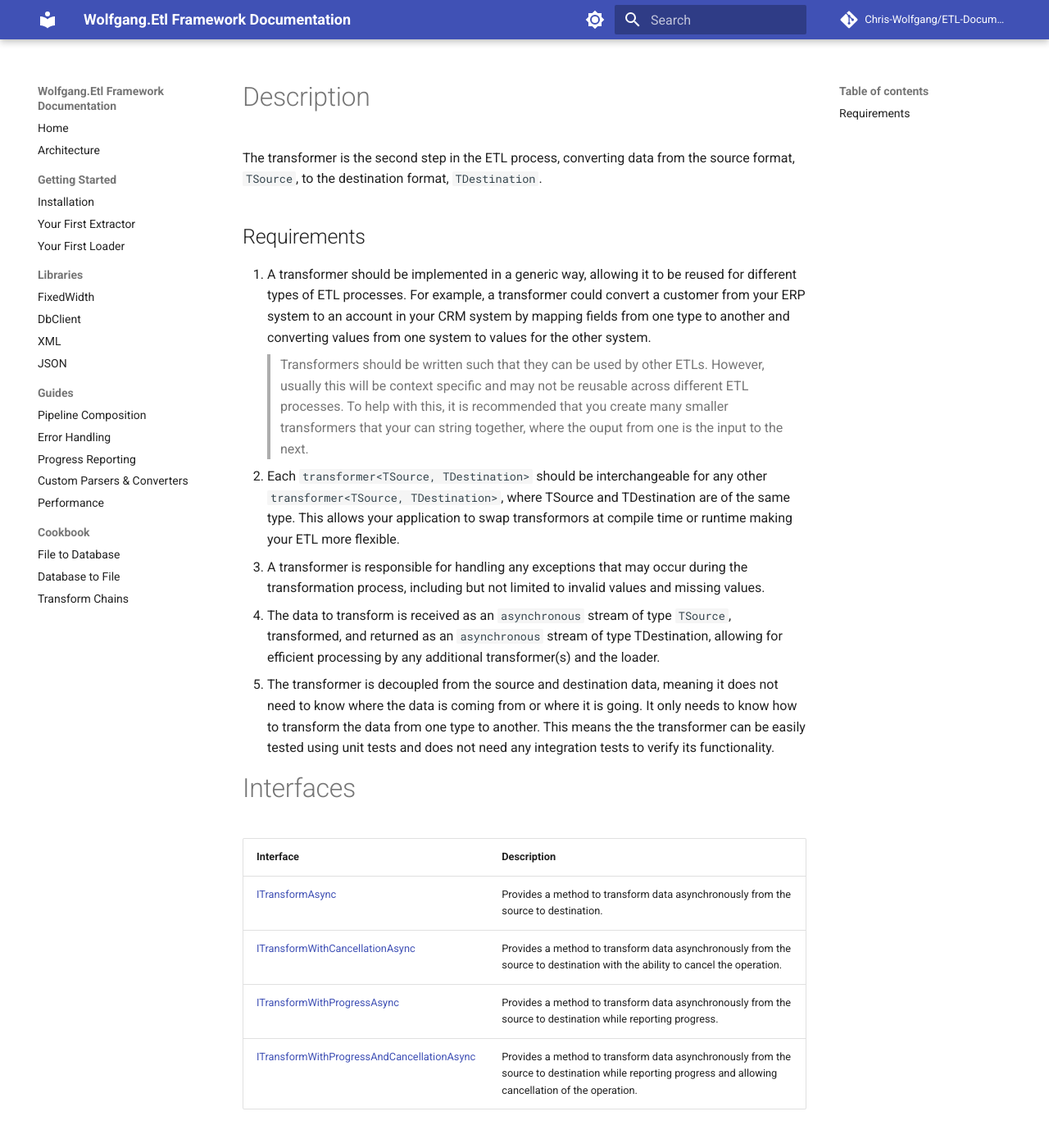
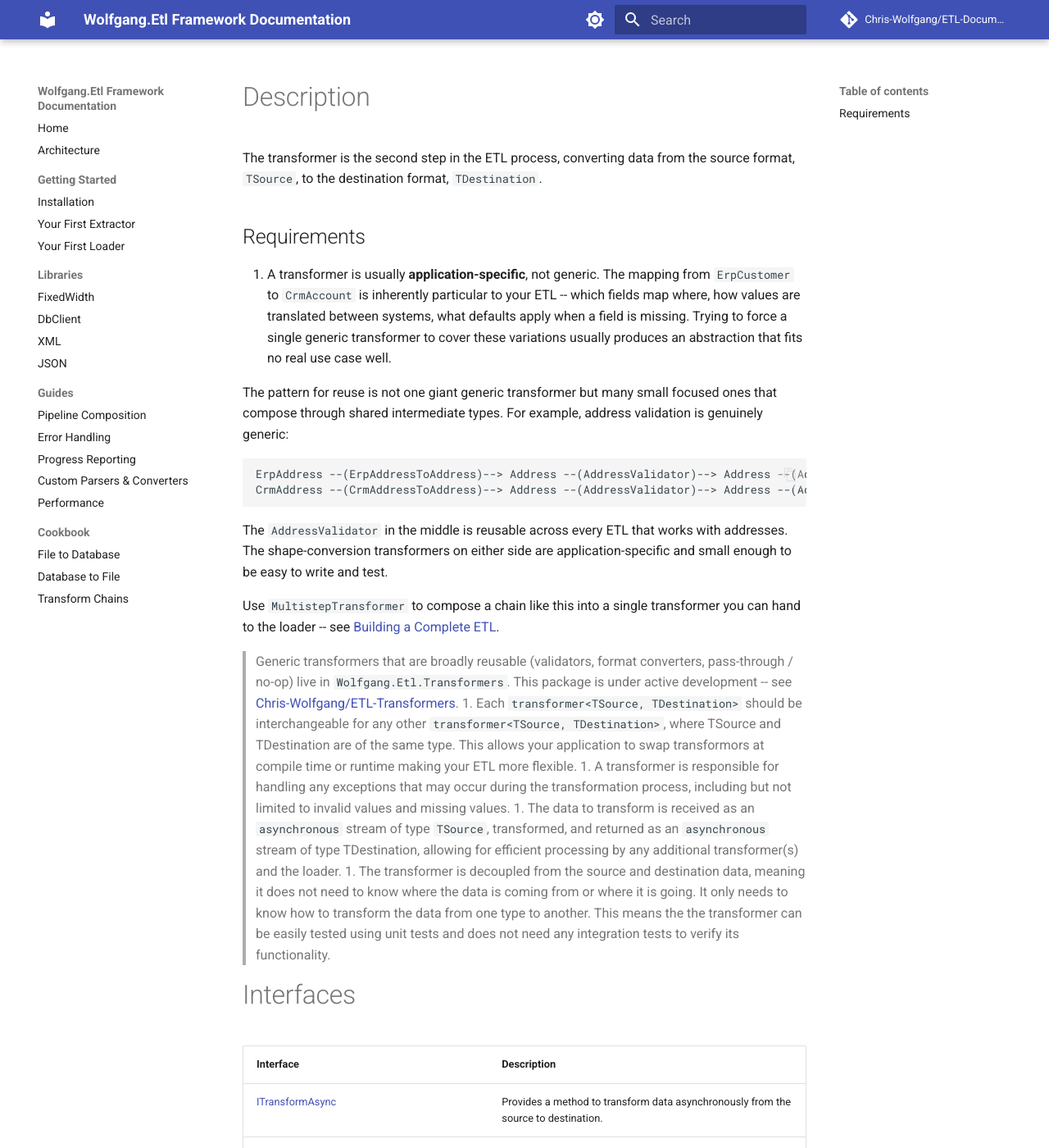
Before and after one commit to Chris-Wolfgang/ETL-Documentation, an MkDocs documentation site: the page built from docs/wiki-original/Transformer.md, in a window 1280 px wide and 1400 px high. Shown: the whole window at 82% size. Built offline with MkDocs 1.6.1 and Material for MkDocs 9.7.7, drawn with Linux system fonts in a browser that asks for light colours; comment, search, counter and statistics services are not loaded.

Commit message:
Rewrite Requirements bullet 1: transformers are usually application-specific, not generic
The first requirement bullet previously led with "A transformer should be
implemented in a generic way", then contradicted itself in a nested quote
admitting that most transformers are context-specific. This is backwards:
the mapping from an ERP type to a CRM type is inherently particular to
the ETL, and trying to force a single generic transformer to cover such
variations usually produces an abstraction that fits no real use case.

Replace the bullet with guidance that:

1. Leads with "transformers are usually application-specific."
2. Explains that reuse comes from composing many small focused
   transformers through shared intermediate types -- illustrated with
   the canonical AddressValidator example usable across ErpAddress,
   CrmAddress, etc. via shape-conversion transformers on either side.
3. Points at MultistepTransformer and the "Chaining Transformers"
   section of Building-a-Complete-ETL for the composition mechanism.
4. Notes that broadly-reusable generic transformers (validators,
   format converters, pass-through) live in Wolfgang.Etl.Transformers
   (under active development).

Bullets 2-5 (interchangeability, exception handling, async streaming,
decoupling) are correct as written and left untouched.

Resolves review comment on PR #1:
- Transformer.md r3119005756 / r3119012311 (Requirements bullet rewrite, lines 7-34)

Docs follow-ups filed in Chris-Wolfgang/ETL-Transformers:
- #3 Link Transformer.md to the package once it publishes
- #4 Add Wolfgang.Etl.Transformers to the Home.md Packages table
- #5 Remove "planned class" notes from Building-a-Complete-ETL.md

Co-Authored-By: Claude Opus 4.6 <noreply@anthropic.com>

````diff
--- a/docs/wiki-original/Transformer.md
+++ b/docs/wiki-original/Transformer.md
@@ -4,17 +4,36 @@ data from the source format, `TSource`, to the destination format, `TDestination
 
 
 ## Requirements
-1. A transformer should be implemented in a generic way, allowing
-   it to be reused for different types of ETL processes. For example,
-   a transformer could convert a customer from your ERP system to
-   an account in your CRM system by mapping fields from one type to another
-   and converting values from one system to values for the other system.
-   > Transformers should be written such that they can be used by other ETLs.
-   However, usually this will be context specific and may not be
-   reusable across different ETL processes.
-   To help with this, it is recommended that you create many
-   smaller transformers that your can string together, where the ouput from
-   one is the input to the next.
+1. A transformer is usually **application-specific**, not generic.
+   The mapping from `ErpCustomer` to `CrmAccount` is inherently
+   particular to your ETL -- which fields map where, how values are
+   translated between systems, what defaults apply when a field is
+   missing. Trying to force a single generic transformer to cover
+   these variations usually produces an abstraction that fits no
+   real use case well.
+
+   The pattern for reuse is not one giant generic transformer but
+   many small focused ones that compose through shared intermediate
+   types. For example, address validation is genuinely generic:
+
+   ```
+   ErpAddress --(ErpAddressToAddress)--> Address --(AddressValidator)--> Address --(AddressToErpAddress)--> ErpAddress
+   CrmAddress --(CrmAddressToAddress)--> Address --(AddressValidator)--> Address --(AddressToCrmAddress)--> CrmAddress
+   ```
+
+   The `AddressValidator` in the middle is reusable across every
+   ETL that works with addresses. The shape-conversion transformers
+   on either side are application-specific and small enough to be
+   easy to write and test.
+
+   Use `MultistepTransformer` to compose a chain like this into a
+   single transformer you can hand to the loader -- see
+   [Building a Complete ETL](Building-a-Complete-ETL#chaining-transformers).
+
+   > Generic transformers that are broadly reusable (validators,
+   > format converters, pass-through / no-op) live in
+   > `Wolfgang.Etl.Transformers`. This package is under active
+   > development -- see [Chris-Wolfgang/ETL-Transformers](https://github.com/Chris-Wolfgang/ETL-Transformers).
 1. Each `transformer<TSource, TDestination>` should be interchangeable
    for any other `transformer<TSource, TDestination>`, where TSource and
    TDestination are of the same type. This allows your application to
````
